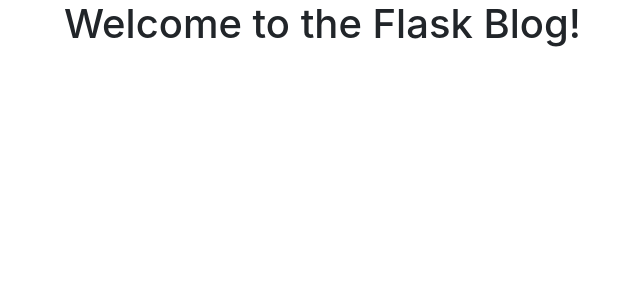
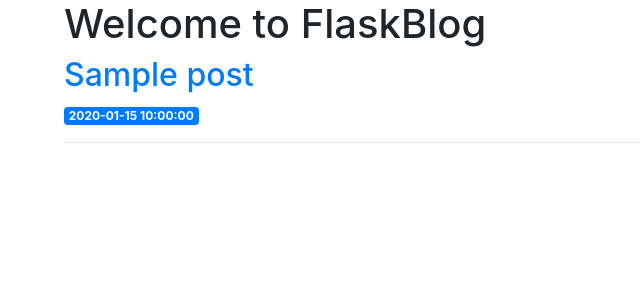
Before and after one commit to jgeof/flaskblog, a Flask app: template templates/index.html in a window 1280 px wide. Shown: the part 56-356 px from the top of the page, without its empty margins (21-661 px from the left). Run offline with Flask 2, Linux system fonts and the light colour scheme; the template is opened without the code that fills it: most values are stand-ins (such as "Sample title", 1, 10 or a date in 2020); some libraries are stand-ins or nearby versions.

Commit message:
Update: index.html

```diff
--- a/templates/index.html
+++ b/templates/index.html
@@ -1,5 +1,12 @@
 {% extends 'base.html' %}
 
 {% block content %}
-    <h1>{% block title %} Welcome to the Flask Blog! {% endblock %}</h1>
+    <h1>{% block title %} Welcome to FlaskBlog {% endblock %}</h1>
+    {% for post in posts %}
+        <a href="#">
+            <h2>{{ post['title'] }}</h2>
+        </a>
+        <span class="badge badge-primary">{{ post['created'] }}</span>
+        <hr>
+    {% endfor %}
 {% endblock %}
```
